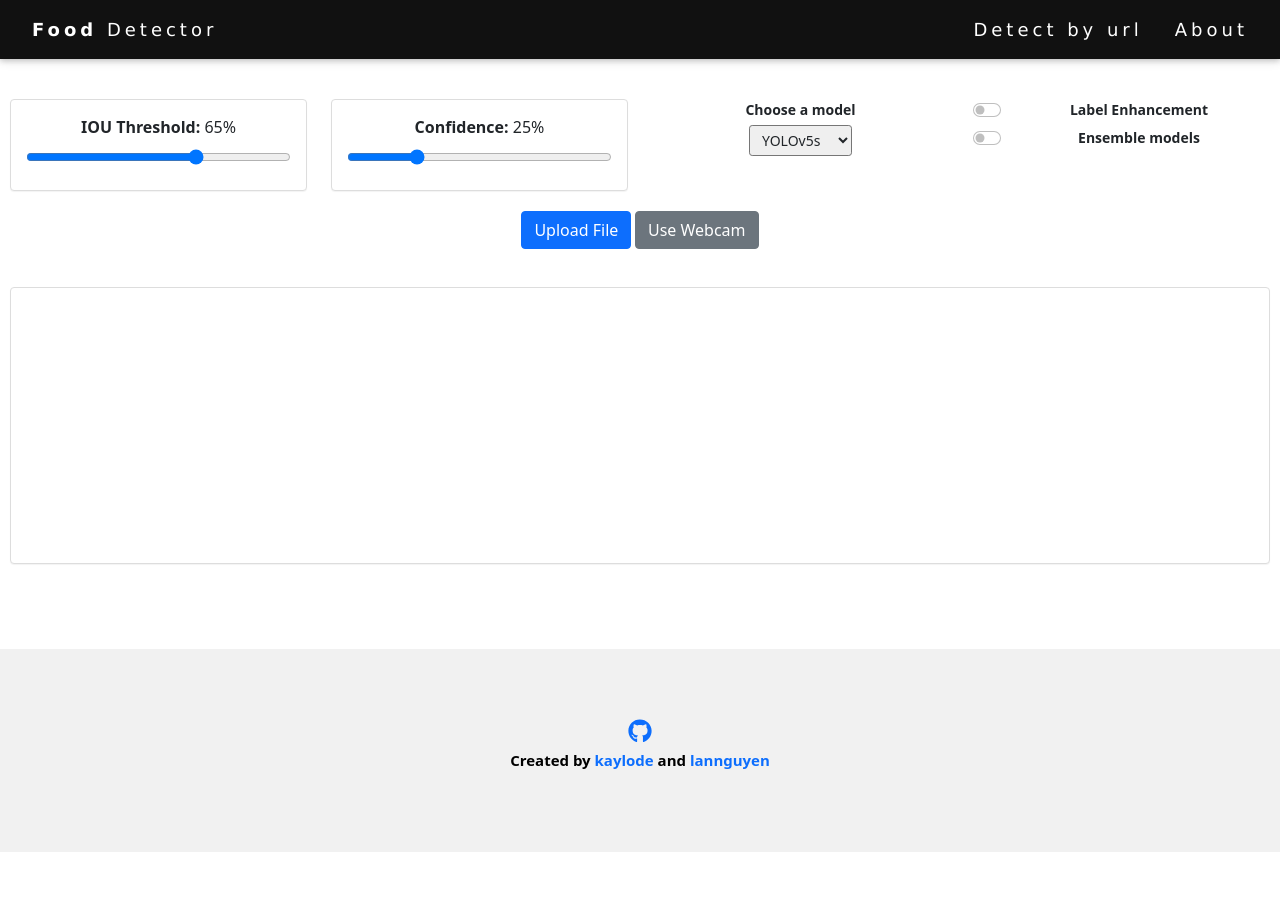
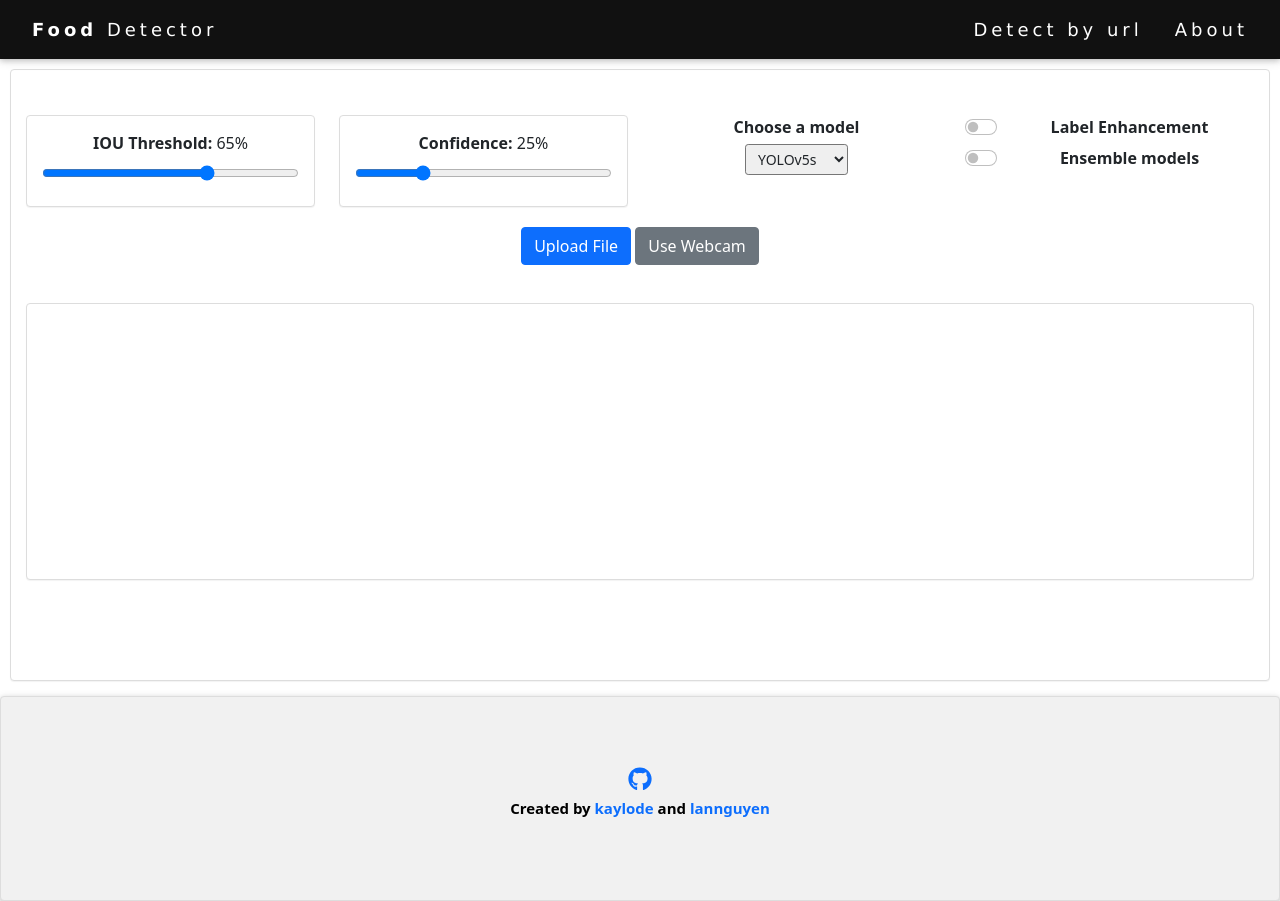
Before and after one commit to lannguyen0910/food-recognition, a Flask app: page / in a window 1280 px wide. Before the commit the page ends 852 px from the top, so only its background shows below. Run offline with Flask 2, Linux system fonts and the light colour scheme; some libraries are stand-ins or nearby versions.

Commit message:
update UI

```diff
--- a/templates/detect.html
+++ b/templates/detect.html
@@ -24,6 +24,8 @@
     </div>
 
     <div class='center' style="position:relative;">
+      <div class="panel panel-default result-panel">
+        <div class="panel-body result-card">
           <div class='content'>
             <form action = "{{ url_for('analyze') }}" method = "POST" enctype="multipart/form-data">
               <div class="row">
@@ -144,8 +146,10 @@
               {% endblock %}
           </div>
         </div>
+      </div>
+    </div>
 
-      <footer style="position: absolute;right: 0;left: 0;padding: 1rem;text-align: center; box-sizing: border-box;z-index:150;" class="w3-container w3-padding-64 w3-center w3-light-grey w3-xlarge">
+    <footer style="position: absolute;right: 0;left: 0;padding: 1rem;text-align: center; box-sizing: border-box;z-index:150;" class="w3-card w3-container w3-padding-64 panel-body panel panel-default result-panel w3-light-gray w3-center w3-xlarge">
 
       <a href="https://github.com/yolo-statistical-ml/" target="_blank"><i class="fab fa-github w3-hover-opacity"></i></a>
       <p class="w3-medium" style="font-weight: bold;">Created by <a href="https://github.com/kaylode/"
--- a/templates/detect_url.html
+++ b/templates/detect_url.html
@@ -23,6 +23,8 @@
 
 
     <div class='center' style="position:relative;">
+        <div class="panel panel-default result-panel">
+            <div class="panel-body result-card">
                 <div class='content'>
                     <form id="file-upload" action = "/analyze" method = "POST" enctype="multipart/form-data">
                         <div class="row">
@@ -141,9 +143,11 @@
                     </form>
                 </div>
             </div>
+        </div>
+    </div>
 
 
-    <footer style="position: absolute;right: 0;left: 0;padding: 1rem;text-align: center; box-sizing: border-box;z-index:150;" class="w3-container w3-padding-64 w3-center w3-light-gray w3-xlarge">
+    <footer style="position: absolute;right: 0;left: 0;padding: 1rem;text-align: center; box-sizing: border-box;z-index:150;" class="w3-card w3-container w3-padding-64 panel-body panel panel-default result-panel w3-light-gray w3-center w3-xlarge">
 
       <a href="https://github.com/yolo-statistical-ml/" target="_blank"><i class="fab fa-github w3-hover-opacity"></i></a>
       <p class="w3-medium" style="font-weight: bold;">Created by <a href="https://github.com/kaylode/"
--- a/templates/index.html
+++ b/templates/index.html
@@ -24,6 +24,8 @@
 
 
     <div class='center' style="position:relative;">
+      <div class="panel panel-default result-panel">
+        <div class="panel-body result-card">
           <div class='content'>
             <form id="file-upload" action = "{{ url_for('analyze') }}" method = "POST" enctype="multipart/form-data">
               <div class="row">
@@ -118,9 +120,11 @@
             </form>
           </div>
         </div>
+      </div>
+    </div>
 
 
-    <footer style="position: absolute;right: 0;left: 0;padding: 1rem;text-align: center; box-sizing: border-box;z-index:150;" class="w3-container w3-padding-64 w3-center w3-light-gray w3-xlarge">
+    <footer style="position: absolute;right: 0;left: 0;padding: 1rem;text-align: center; box-sizing: border-box;z-index:150;" class="w3-card w3-container w3-padding-64 panel-body panel panel-default result-panel w3-light-gray w3-center w3-xlarge">
 
       <a href="https://github.com/yolo-statistical-ml/" target="_blank"><i class="fab fa-github w3-hover-opacity"></i></a>
       <p class="w3-medium" style="font-weight: bold;">Created by <a href="https://github.com/kaylode/"
--- a/templates/url.html
+++ b/templates/url.html
@@ -23,6 +23,8 @@
 
 
     <div class='center' style="position:relative;">
+      <div class="panel panel-default result-panel">
+        <div class="panel-body result-card">
           <div class='content'>
             <form id="file-upload" action = "/analyze" method = "POST" enctype="multipart/form-data">
               <div class="row">
@@ -97,9 +99,11 @@
             </form>
           </div>
         </div>
+      </div>
+    </div>
 
 
-    <footer style="position: absolute;right: 0;left: 0;padding: 1rem;text-align: center; box-sizing: border-box;z-index:150;" class="w3-container w3-padding-64 w3-center w3-light-gray w3-xlarge">
+    <footer style="position: absolute;right: 0;left: 0;padding: 1rem;text-align: center; box-sizing: border-box;z-index:150;" class="w3-card w3-container w3-padding-64 panel-body panel panel-default result-panel w3-light-gray w3-center w3-xlarge">
 
       <a href="https://github.com/yolo-statistical-ml/" target="_blank"><i class="fab fa-github w3-hover-opacity"></i></a>
       <p class="w3-medium" style="font-weight: bold;">Created by <a href="https://github.com/kaylode/"
```
Lines whose indentation alone changed are shown as unchanged.
